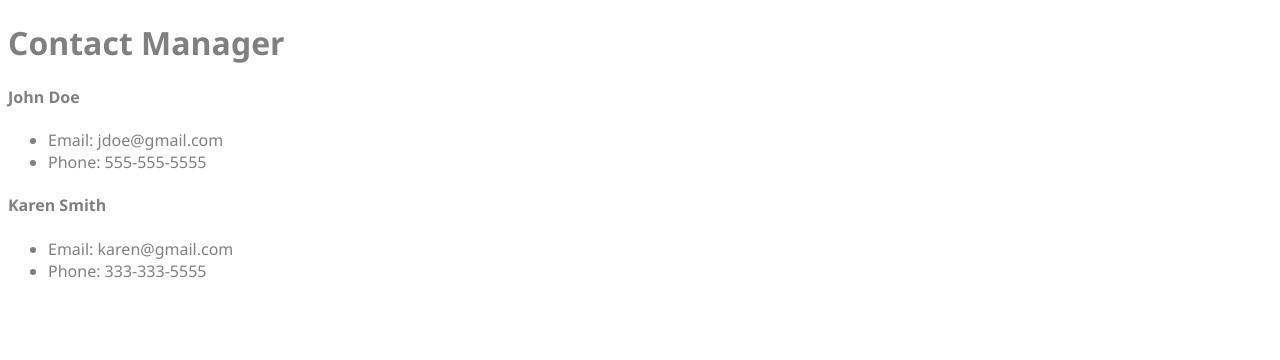
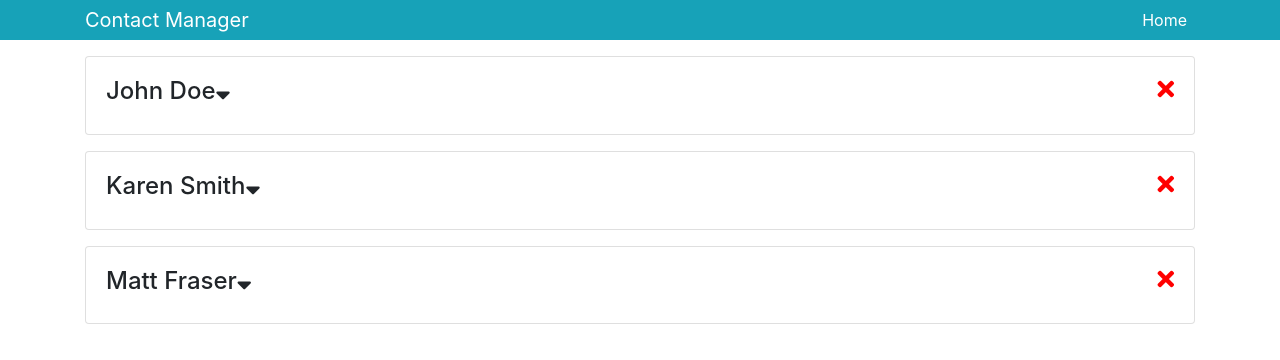
Before and after one commit to klebermax/react-study, a React (Create React App) app in the folder contactmanager/: page / in a window 1280 px wide. Shown: the top 360 px of the page. Built offline with nearby package versions, Linux system fonts and the light colour scheme.

Commit message:
Adding Provider Context and Reducer

```diff
--- a/contactmanager/package.json
+++ b/contactmanager/package.json
@@ -3,6 +3,7 @@
   "version": "0.1.0",
   "private": true,
   "dependencies": {
+    "bootstrap": "^4.1.3",
     "react": "^16.4.2",
     "react-dom": "^16.4.2",
     "react-scripts": "1.1.4"
--- a/contactmanager/public/index.html
+++ b/contactmanager/public/index.html
@@ -5,6 +5,8 @@
   <meta charset="utf-8">
   <meta name="viewport" content="width=device-width, initial-scale=1, shrink-to-fit=no">
   <meta name="theme-color" content="#000000">
+  <link rel="stylesheet" href="https://use.fontawesome.com/releases/v5.2.0/css/all.css" integrity="sha384-hWVjflwFxL6sNzntih27bfxkr27PmbbK/iSvJ+a4+0owXq79v+lsFkW54bOGbiDQ"
+    crossorigin="anonymous">
   <link rel="manifest" href="%PUBLIC_URL%/manifest.json">
   <link rel="shortcut icon" href="%PUBLIC_URL%/favicon.ico">
   <title>Contact Manager</title>
--- a/contactmanager/src/App.css
+++ b/contactmanager/src/App.css
@@ -1,4 +1,3 @@
-.App {
-  font-family: 'Segoe UI', Tahoma, Geneva, Verdana, sans-serif;
-  color: grey;
+a {
+  color: white;
 }
--- a/contactmanager/src/App.js
+++ b/contactmanager/src/App.js
@@ -1,20 +1,23 @@
 import React, { Component } from 'react';
-import Contact from './components/Contact';
+import Contacts from './components/Contacts';
+import Header from './components/Header';
+
+import { Provider } from './context';
+
+import 'bootstrap/dist/css/bootstrap.min.css';
 import './App.css';
-import Header from './components/Header';
 
 class App extends Component {
   render() {
     return (
-      <div className="App">
-        <Header branding="Contact Manager" />
-        <Contact name="John Doe" email="jdoe@gmail.com" phone="555-555-5555" />
-        <Contact
-          name="Karen Smith"
-          email="karen@gmail.com"
-          phone="333-333-5555"
-        />
-      </div>
+      <Provider>
+        <div className="App">
+          <Header branding="Contact Manager" />
+          <div className="container">
+            <Contacts />
+          </div>
+        </div>
+      </Provider>
     );
   }
 }
--- a/contactmanager/src/components/Contact.js
+++ b/contactmanager/src/components/Contact.js
@@ -1,26 +1,60 @@
 import React, { Component } from 'react';
 import PropTypes from 'prop-types';
+import { Consumer } from '../context';
 
 class Contact extends Component {
+  state = {
+    showContactInfo: false
+  };
+
+  onDeleteClick = (id, dispatch) => {
+    dispatch({ type: 'DELETE_CONTACT', payload: id });
+  };
+
   render() {
-    const { name, email, phone } = this.props;
+    const { id, name, email, phone } = this.props.contact;
+    const { showContactInfo } = this.state;
 
     return (
-      <div>
-        <h4>{name}</h4>
-        <ul>
-          <li>Email: {email}</li>
-          <li>Phone: {phone}</li>
-        </ul>
-      </div>
+      <Consumer>
+        {value => {
+          const { dispatch } = value;
+
+          return (
+            <div className="card card-body mb-3">
+              <h4>
+                {name}
+                <i
+                  onClick={() =>
+                    this.setState({
+                      showContactInfo: !this.state.showContactInfo
+                    })
+                  }
+                  className="fas fa-sort-down"
+                  style={{ cursor: 'pointer' }}
+                />
+                <i
+                  className="fas fa-times"
+                  style={{ cursor: 'pointer', float: 'right', color: 'red' }}
+                  onClick={this.onDeleteClick.bind(this, id, dispatch)}
+                />
+              </h4>
+              {showContactInfo ? (
+                <ul className="list-group">
+                  <li className="list-group-item">Email: {email}</li>
+                  <li className="list-group-item">Phone: {phone}</li>
+                </ul>
+              ) : null}
+            </div>
+          );
+        }}
+      </Consumer>
     );
   }
 }
 
 Contact.propTypes = {
-  name: PropTypes.string.isRequired,
-  email: PropTypes.string.isRequired,
-  phone: PropTypes.string.isRequired
+  contact: PropTypes.object.isRequired
 };
 
 export default Contact;
--- /dev/null
+++ b/contactmanager/src/components/Contacts.js
@@ -0,0 +1,24 @@
+import React, { Component } from 'react';
+import Contact from './Contact';
+import { Consumer } from '../context';
+
+class Contacts extends Component {
+  render() {
+    return (
+      <Consumer>
+        {value => {
+          const { contacts } = value;
+          return (
+            <React.Fragment>
+              {contacts.map(contact => (
+                <Contact key={contact.id} contact={contact} />
+              ))}
+            </React.Fragment>
+          );
+        }}
+      </Consumer>
+    );
+  }
+}
+
+export default Contacts;
--- a/contactmanager/src/components/Header.js
+++ b/contactmanager/src/components/Header.js
@@ -4,9 +4,22 @@ import PropTypes from 'prop-types';
 const Header = props => {
   const { branding } = props;
   return (
-    <div>
-      <h1>{branding}</h1>
-    </div>
+    <nav className="navbar navbar-expand-sm navabar-dark bg-info mb-3 py-0">
+      <div className="container">
+        <a href="/" className="navbar-brand">
+          {branding}
+        </a>
+        <div>
+          <ul className="navbar-nav mr-auto">
+            <li className="nav-item">
+              <a href="/" className="nav-link">
+                Home
+              </a>
+            </li>
+          </ul>
+        </div>
+      </div>
+    </nav>
   );
 };
 
--- /dev/null
+++ b/contactmanager/src/context.js
@@ -0,0 +1,53 @@
+import React, { Component } from 'react';
+
+const Context = React.createContext();
+
+const reducer = (state, action) => {
+  switch (action.type) {
+    case 'DELETE_CONTACT':
+      return {
+        ...state,
+        contacts: state.contacts.filter(
+          contact => contact.id !== action.payload
+        )
+      };
+    default:
+      return state;
+  }
+};
+
+export class Provider extends Component {
+  state = {
+    contacts: [
+      {
+        id: 1,
+        name: 'John Doe',
+        email: 'jdoe@gmail.com',
+        phone: '555-555-5555'
+      },
+      {
+        id: 2,
+        name: 'Karen Smith',
+        email: 'karen@gmail.com',
+        phone: '333-333-5555'
+      },
+      {
+        id: 3,
+        name: 'Matt Fraser',
+        email: 'fittest@onearth.com',
+        phone: '444-333-5555'
+      }
+    ],
+    dispatch: action => this.setState(state => reducer(state, action))
+  };
+
+  render() {
+    return (
+      <Context.Provider value={this.state}>
+        {this.props.children}
+      </Context.Provider>
+    );
+  }
+}
+
+export const Consumer = Context.Consumer;
```
Also changed, not shown: 1 other file (tests, documents, lock files or other folders).
